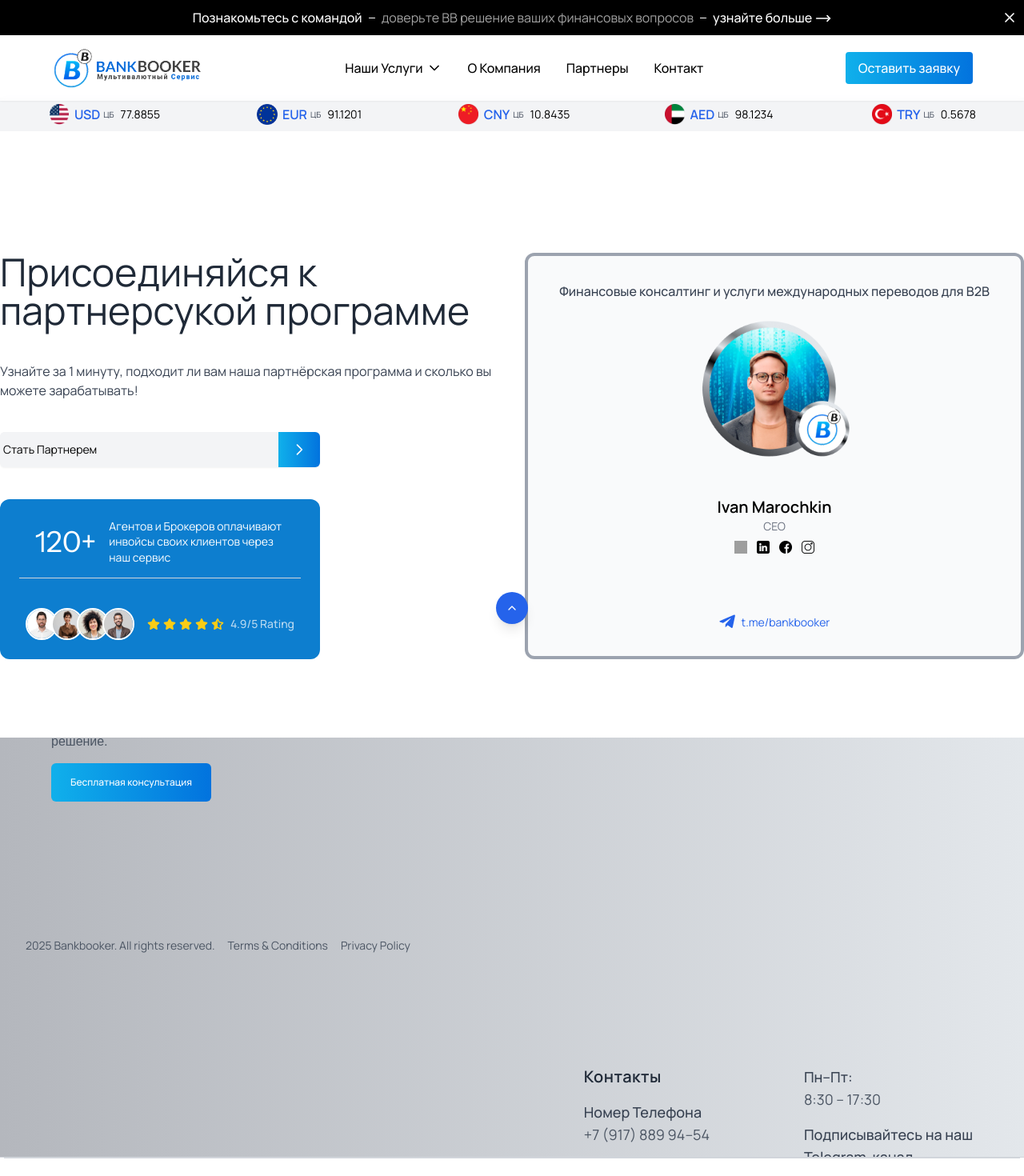
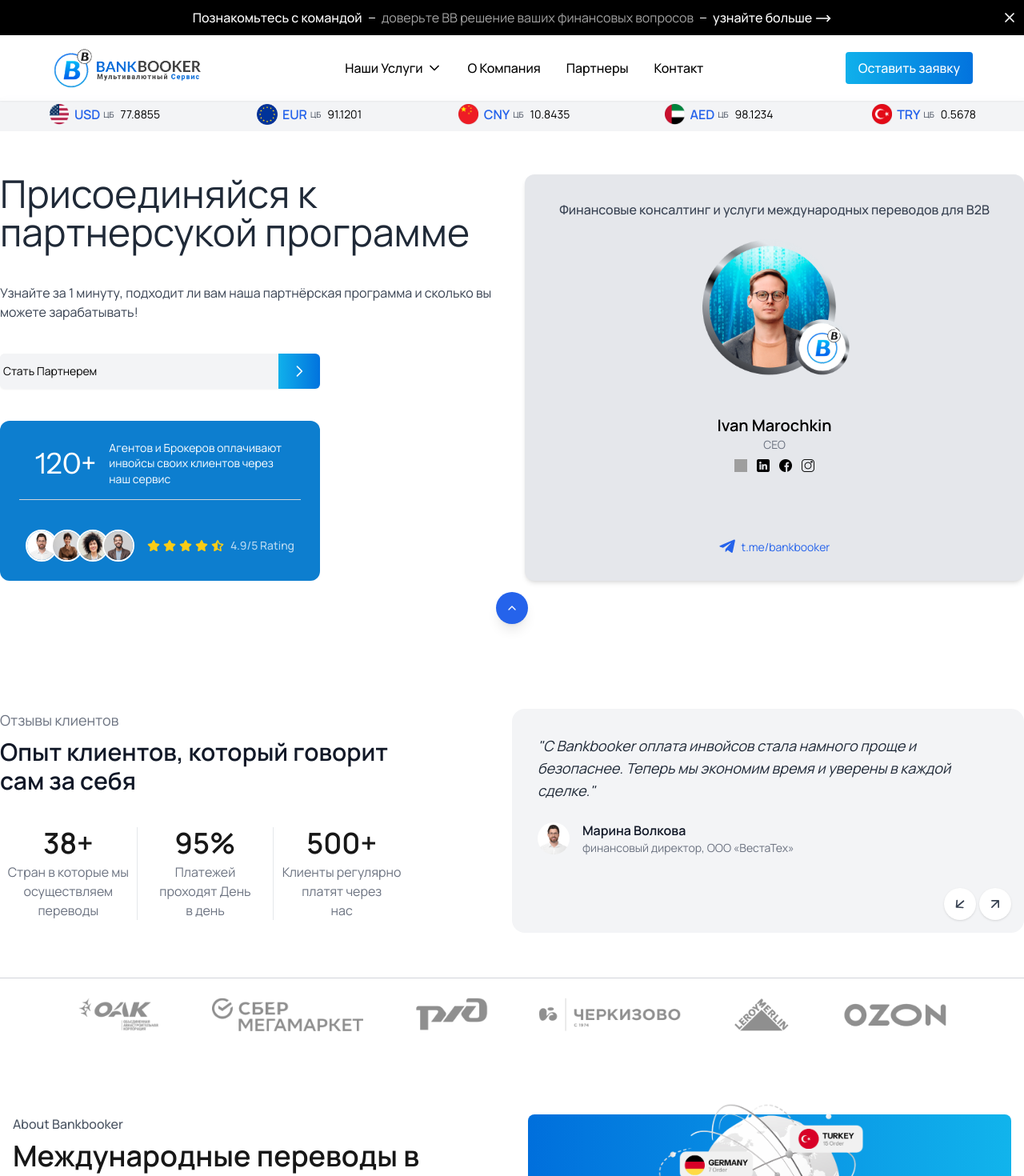
Before and after one commit to vnrnesia/bankbooker, a React (Vite) app: page /partner in a window 1280 px wide. Shown: the top 1470 px of the page at 80% size. Built offline with nearby package versions, Linux system fonts and the light colour scheme; grey boxes are pictures that could not be loaded.

Commit message:
class fix

```diff
--- a/src/App.jsx
+++ b/src/App.jsx
@@ -15,8 +15,9 @@
 import Chatbot from "./components/layout/Chatbot";
 import ToolbarMobile from "./components/layout/ToolbarMobile";
 import Services from "./pages/Services";
-import Solutions from "./pages/Solutions"
-function App({  onGetStartedClick }) {
+import Solutions from "./pages/Solutions";
+
+function App({ onGetStartedClick }) {
   const location = useLocation();
   const getStartedRef = useRef(null);
 
@@ -59,7 +60,9 @@
           <Route path="/solutions" element={<Solutions />} />
         </Routes>
       </main>
-      {!hideFooterRoutes.includes(location.pathname) && <Footer />}
+      {!hideFooterRoutes.includes(location.pathname) && (
+        <Footer key={location.pathname} />
+      )}
       <ToolbarMobile scrollToGetStarted={scrollToGetStarted} />
     </div>
   );
--- a/src/components/ui/Brands.jsx
+++ b/src/components/ui/Brands.jsx
@@ -53,7 +53,7 @@
           duration: 0.6,
           ease: "power3.out",
         },
-        "-=0.4" // Sağ başlık biraz overlap ile başlasın
+        "-=0.4"
       )
       .to(brandItems, {
         opacity: 1,
@@ -69,7 +69,7 @@
   }, []);
 
   return (
-    <div ref={containerRef} className="mx-auto mb-36 px-4">
+    <div ref={containerRef} className="mx-auto mb-36 px-4 md:px-0">
       <div className="flex flex-col md:flex-row justify-between items-center mb-12">
         <div className="left-header">
           <h2 className="text-base font text-gray-500">Наши Партнёры</h2>
--- a/src/pages/Partner.jsx
+++ b/src/pages/Partner.jsx
@@ -5,13 +5,15 @@
 import icon2 from "@/assets/LeftPanel/icon2.png";
 import icon3 from "@/assets/LeftPanel/icon3.png";
 import icon4 from "@/assets/LeftPanel/icon4.png";
+import Comments from "../components/ui/Comments";
+import Info from "../components/ui/Info";
 
 import { faStar, faStarHalfAlt } from "@fortawesome/free-solid-svg-icons";
 
 export default function Partner() {
   return (
     <>
-      <section className="flex flex-col max-w-xs justify-center items-center md:flex-row pt-24 md:max-w-7xl mx-auto min-h-screen  gap-x-8">
+      <section className="flex flex-col max-w-xs justify-center items-center md:flex-row  md:max-w-7xl mx-auto pt-24 md:pb-24  gap-x-8">
         {/* Sol taraf */}
         <div className="md:w-1/2  flex max-w-l flex-col justify-between h-full">
           <div>
@@ -99,7 +101,7 @@
 
         {/* Sağ taraf */}
         <div className="md:w-1/2 py-10 md:py-0 flex h-full">
-          <div className="rounded-xl w-[360px] md:w-1/2 border-4 flex-1 h-[508px] border-gray-400 bg-gray-50 flex flex-col items-center justify-center p-8 text-center ">
+          <div className="rounded-xl w-[360px] md:w-1/2 flex-1 h-[508px]  bg-gray-200 shadow-md hover:scale-105 transform duration-300 flex flex-col items-center justify-center p-8 text-center ">
             <p className="text-gray-700 font-medium text-md text-center mb-2">
               Финансовые консалтинг и услуги международных переводов для B2B
             </p>
@@ -140,6 +142,12 @@
           </div>
         </div>
       </section>
+      <div className=" max-w-sm px-4 md:px-0 md:max-w-7xl mx-auto">
+        <Comments />
+      </div>
+      <div className=" pb-16 max-w-sm px-4 md:px-0 md:max-w-7xl mx-auto">
+        <Info />
+      </div>
     </>
   );
 }
--- a/src/pages/Solutions.jsx
+++ b/src/pages/Solutions.jsx
@@ -1,16 +1,18 @@
-import WhyChooseUsCompany from "../components/ui/WhyChooseUsCompany";
-import Brands from "../components/ui/Brands";
-import GetStarted from "../components/ui/GetStarted";
+import WhyChooseUsCompany from "../components/ui/WhyChooseUsCompany"
+import Brands from "../components/ui/Brands"
+import GetStarted from "../components/ui/GetStarted"
 
 const Solutions = () => {
   return (
     <>
       <section>
-        <div className="max-w-7xl flex flex-col justify-center mx-auto">
-          <WhyChooseUsCompany />
-          <Brands />
+        <div className="max-w-sm md:max-w-7xl flex flex-col justify-center mx-auto">
+          <WhyChooseUsCompany/>
+          <Brands/>
+
+
         </div>
-        <GetStarted />
+          <GetStarted/>
       </section>
     </>
   );
```
